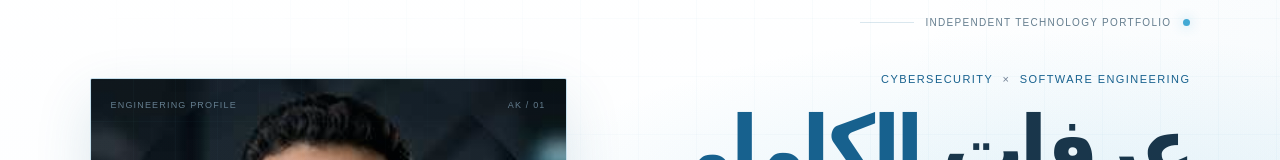
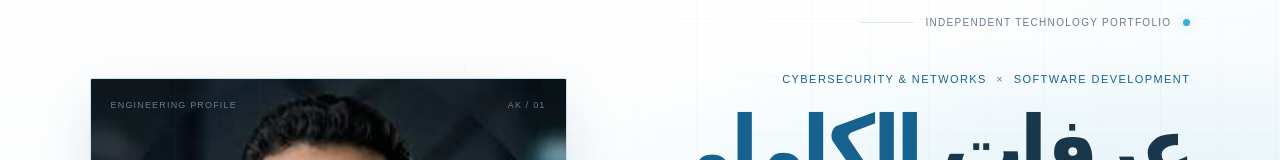
Before and after one commit to arfat-alkamly/arfat-alkamly-portfolio, a Next.js app: page / in a window 1280 px wide. Shown: the part 165-325 px from the top of the page. Built offline with nearby package versions, Linux system fonts and the light colour scheme; no server answers.

Commit message:
Clarify cybersecurity student and software development positioning on Arabic homepage

```diff
--- a/app/page.tsx
+++ b/app/page.tsx
@@ -28,7 +28,7 @@ export default async function HomePage() {
         <div className="hv-hero-grid" aria-hidden="true" />
         <div className="hv-hero-copy">
           <div className="hv-overline"><span className="hv-live-dot" /> INDEPENDENT TECHNOLOGY PORTFOLIO <span className="hv-overline-line" /></div>
-          <p className="hv-role">CYBERSECURITY <i>×</i> SOFTWARE ENGINEERING</p>
+          <p className="hv-role">CYBERSECURITY & NETWORKS <i>×</i> SOFTWARE DEVELOPMENT</p>
           <h1 id="home-title">عرفات <span>الكاملي</span></h1>
           <a className="hv-hero-orcid" href="https://orcid.org/0009-0008-1348-5146" target="_blank" rel="noopener noreferrer"><span className="hv-orcid-mark">iD</span><span>المعرّف الأكاديمي الدولي للباحث</span><strong>0009-0008-1348-5146</strong><ArrowUpRight size={14} /></a>
           <h2 dir="ltr" style={{textAlign:"left"}}>Building Systems.<br /><em>Securing the Future.</em></h2>
```
